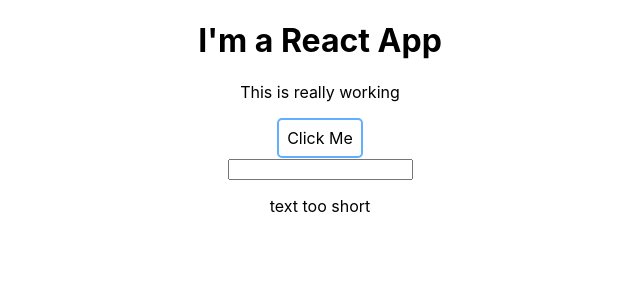
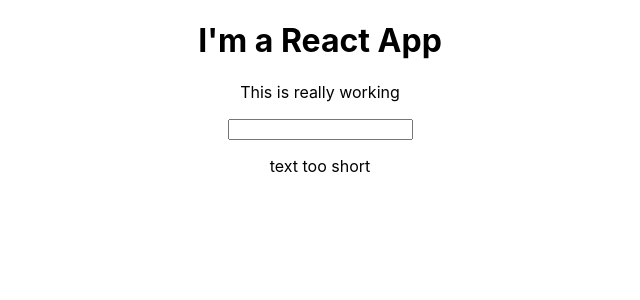
Before and after one commit to victorcastilloharrington/react-udemy, a React (Create React App) app: page / in a window 1280 px wide. Shown: the top 300 px of the page, without its empty margins (320-960 px from the left). Built offline with nearby package versions, Linux system fonts and the light colour scheme.

Commit message:
Assignment Orignial

```diff
--- a/src/App.js
+++ b/src/App.js
@@ -1,46 +1,15 @@
 import React, { Component } from 'react';
 import './App.css';
-import Person from './Person/Person';
 import Validation from './Validation/Validation';
 import Char from './Char/Char';
 
 class App extends Component {
 
   state = {
-    persons: [
-      {id: 'asdfd_1', name: 'Vic', age:25},
-      {id: 'asdfd_2', name: 'Romi', age:31},
-      {id: 'asdfd_3', name: 'David', age: 27}
-    ],
     inputCount: null,
     inputString: ''
   }
 
-  deletePersonHandler = (personsIndex) => {
-    const persons = [...this.state.persons];
-    persons.splice(personsIndex, 1);
-    this.setState({persons:persons})
-  }
-
-  nameChangeHandler = (event,id) =>{
-    const personIndex = this.state.persons.findIndex( p => {
-        return p.id === id;
-      });
-
-    const person = {...this.state.persons[personIndex]};
-    person.name = event.target.value;
-
-    const persons = [...this.state.persons];
-    persons[personIndex] = person;
-
-    this.setState({ persons: persons });
-  }
-
-
-  togglePersonsHandler = () => {
-    const doesShow = this.state.showPersons;
-    this.setState({showPersons: !doesShow});
-  }
 
   countInputHandler = (event) => {
     this.setState({
@@ -62,32 +31,7 @@ class App extends Component {
 
   render() {
 
-    const style = {
-      backgroundColor: '#fff',
-      font: 'inherit',
-      border: '2px solid #5fb0ff',
-      borderRadius: '5px',
-      padding: '8px',
-      cursor: 'pointer'
-    }
-
-    let persons = null;
     let chars = '';
-
-    if (this.state.showPersons){
-      persons = (
-      <div>
-        {this.state.persons.map((person,index) => {
-          return <Person
-            click={() => this.deletePersonHandler(index)}
-            name={person.name}
-            age={person.age}
-            key={person.id}
-            changed={(event) => this.nameChangeHandler(event, person.id)} />
-        })}
-      </div>
-          )
-    }
 
     if(this.state.inputString !== ''){
       let charArray = this.state.inputString.split('');
@@ -108,13 +52,9 @@ class App extends Component {
           <h1>I'm a React App</h1>
           <p>This is really working</p>
 
-          <button
-          style ={style}
-          onClick={this.togglePersonsHandler}>Click Me</button>
-          <br/><input type="text" onChange={(event) => this.countInputHandler(event)} value={this.state.inputString}/>
+
+          <input type="text" onChange={(event) => this.countInputHandler(event)} value={this.state.inputString}/>
           <p>{this.state.inputCount}</p>
-          {persons}
-
           <Validation inLength={this.state.inputCount} />
           {chars}
         </header>
--- a/src/Person/Person.css
+++ /dev/null
@@ -1,8 +0,0 @@
-.Person{
-    width: 60%;
-    margin: 25px auto;
-    box-shadow: 0 2px 3px rgba(100, 112, 119, 0.5);
-    padding: 15px;
-    text-align: center;
-    border-radius: 5px;
-}
--- a/src/Person/Person.js
+++ /dev/null
@@ -1,14 +0,0 @@
-import React from 'react';
-import './Person.css';
-
-const person = (props) => {
-  return (
-    <div className="Person">
-      <p onClick={props.click} >I'm {props.name} and I'm {props.age} years old!</p>
-      <p>{props.children}</p>
-      <input onChange={props.changed} type="text" value={props.name}/>
-    </div>
-  )
-}
-
-export default person;
```
